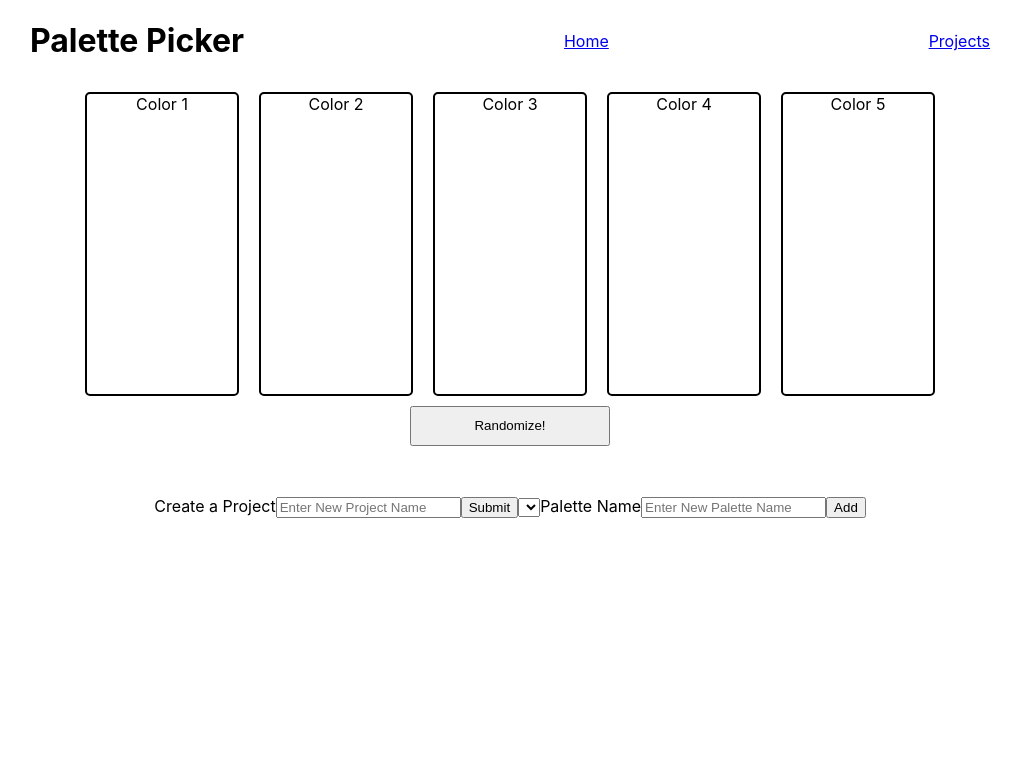
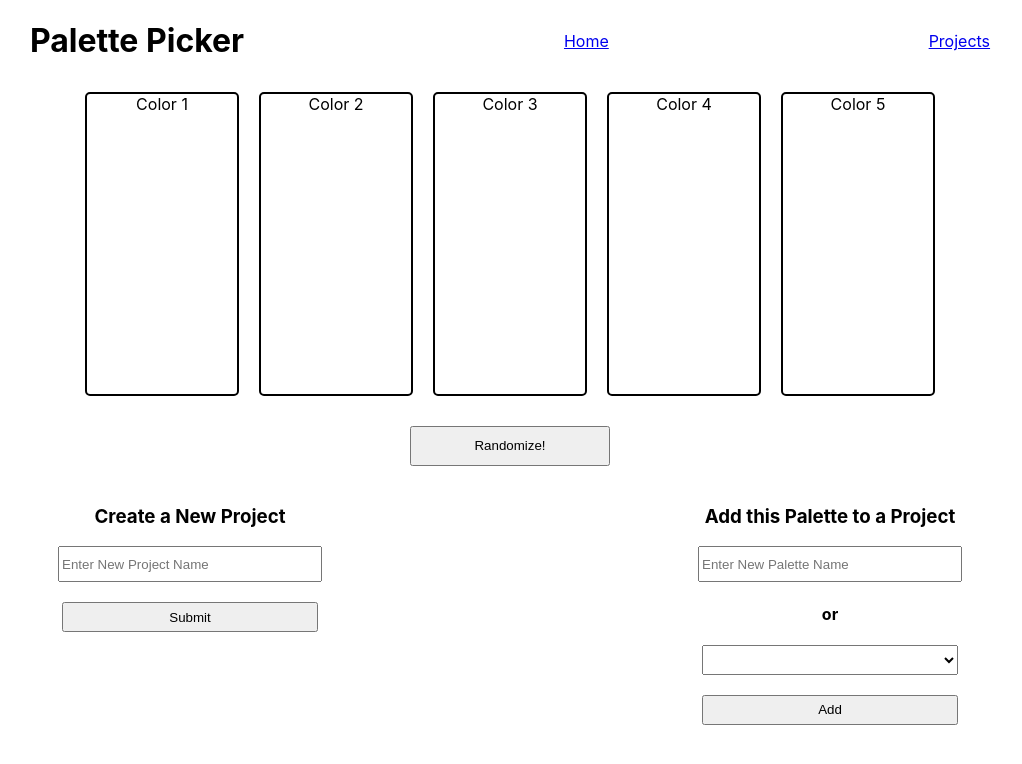
Before and after one commit to Palette-Picker/palette_picker_fe, a React (Create React App) app: page / in a window 1280 px wide. Shown: the top 764 px of the page, without its empty margins (130-1152 px from the left). Built offline with nearby package versions, Linux system fonts and the light colour scheme.

Commit message:
Add some basic formatting for forms

```diff
--- a/src/components/PaletteForm/PaletteForm.js
+++ b/src/components/PaletteForm/PaletteForm.js
@@ -25,7 +25,7 @@ class PaletteForm extends Component {
 
     return (
 
-      <section>
+      <div>
         <section className='color-section'>
           <div className='color'>Color 1</div>
           <div className='color'>Color 2</div>
@@ -34,8 +34,10 @@ class PaletteForm extends Component {
           <div className='color'>Color 5</div>
         </section>
         <button className='random'>Randomize!</button>
+
+        <section className='forms'>
           <form>
-          <label htmlFor='newProjectName'>Create a Project</label>
+            <h3>Create a New Project</h3>
             <input
               className='createProject'
               name='newProjectName'
@@ -43,23 +45,25 @@ class PaletteForm extends Component {
               placeholder='Enter New Project Name'
             />
             <button>Submit</button>
-          <select
-            value='Select a Project'
-            onChange={this.updateDropdownChange}
-          >
-
-          </select>
-
-          <label htmlFor='newPaletteName'>Palette Name</label>
+          </form>
+          <form>
+            <h3>Add this Palette to a Project</h3>
             <input
               className='createPalette'
               name='newPaletteName'
               type='text'
               placeholder='Enter New Palette Name'
             />
+            <h4>or</h4>
+            <select
+              value='Select an exsiting Project'
+              onChange={this.updateDropdownChange}
+            >
+            </select>
             <button>Add</button>
           </form>
         </section>
+      </div>
 
     )
   }
--- a/src/components/PaletteForm/PaletteForm.scss
+++ b/src/components/PaletteForm/PaletteForm.scss
@@ -14,5 +14,32 @@
 .random {
   height: 40px;
   width: 200px;
-  margin-bottom: 50px;
+  margin: 20px;
 }
+
+.forms {
+  display: flex;
+  justify-content: space-around;
+}
+
+form {
+  width: 40%;
+  display: flex;
+  flex-direction: column;
+  align-items: center;
+  button {
+    height: 30px;
+    width: 50%;
+    margin-top: 20px;
+  }
+}
+
+select {
+  height: 30px;
+  width: 50%;
+}
+
+input {
+  height: 30px;
+  width: 50%;
+}
```
Lines whose indentation alone changed are shown as unchanged.
